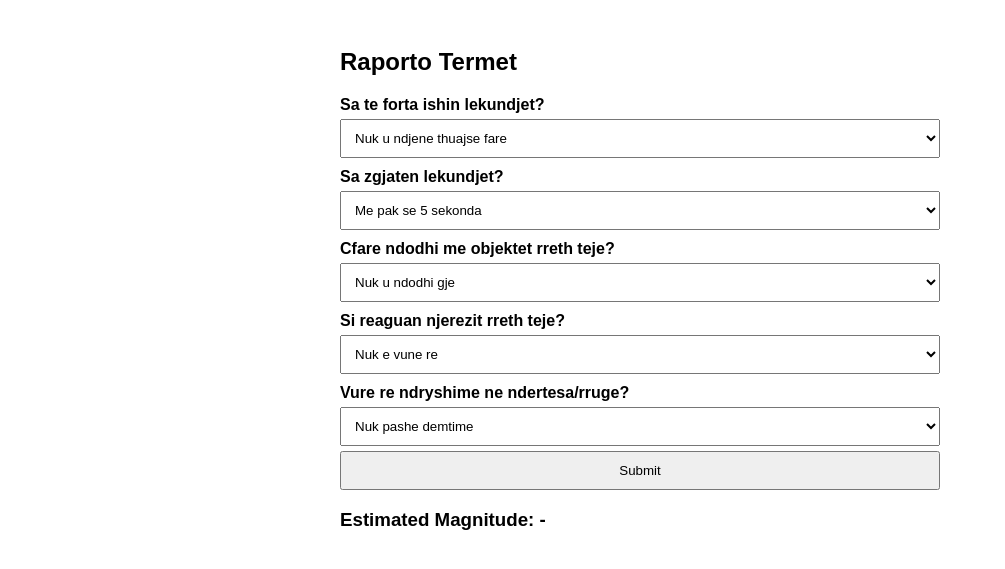
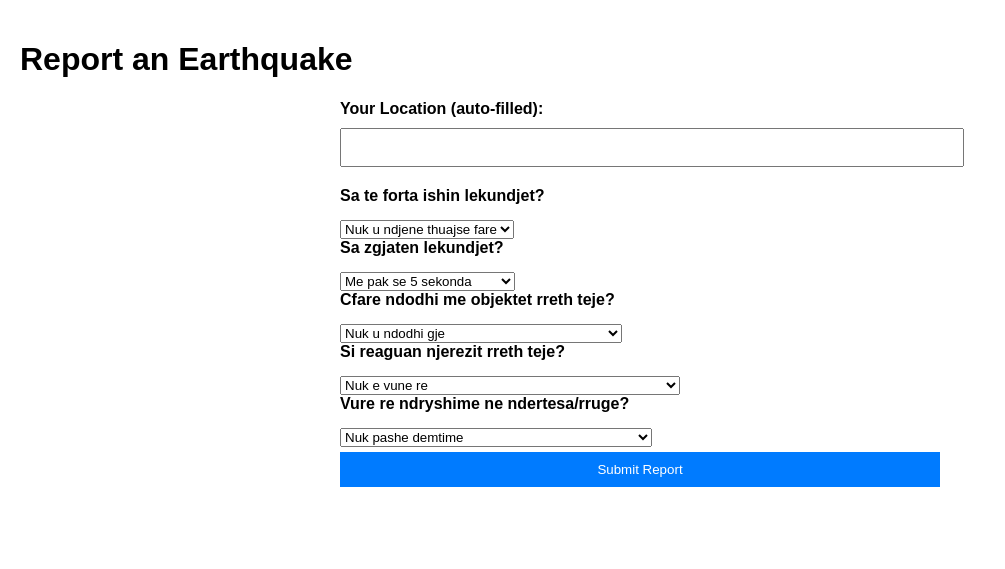
Before and after one commit to biora-code/earthquake-geoapp, a Flask app: template templates/report_earthquake.html in a window 1280 px wide. Shown: the top 569 px of the page, without its empty margins (0-1005 px from the left). Run offline with Flask 3, Linux system fonts and the light colour scheme; the template is opened without the code that fills it, so the values that code supplies are empty.

Commit message:
functioning user reporting

```diff
--- a/app.py
+++ b/app.py
@@ -8,8 +8,41 @@ from sklearn.ensemble import RandomForestRegressor
 
 app = Flask(__name__)
 
+# File to store reports
+FILE_PATH = "earthquake_reports.json"
 
+def load_reports():
+    """Load existing earthquake reports from JSON file."""
+    try:
+        with open(FILE_PATH, "r") as file:
+            return json.load(file)
+    except FileNotFoundError:
+        return []  # Return empty list if file doesn't exist
 
+def save_reports(reports):
+    """Save reports to JSON file."""
+    with open(FILE_PATH, "w") as file:
+        json.dump(reports, file, indent=4)
+
+def predict_magnitude(shaking,duration, objects, reaction, damage):
+    # Load dataset (simulated), BUT LATER ON WE HAVE TO SWITCH TO READING TO earthquake_reports and magnitude of a certain no of earthquakes nearby
+    report_data = {
+        "shaking": [1, 2, 3, 4, 5, 5, 3, 4, 2, 1],
+        "duration": [1, 2, 3, 4, 4, 3, 2, 2, 1, 1],
+        "objects": [1, 2, 3, 4, 5, 4, 3, 3, 2, 1],
+        "reaction": [1, 2, 3, 4, 5, 5, 4, 3, 2, 1],
+        "damage": [1, 2, 3, 4, 5, 5, 3, 2, 2, 1],
+        "magnitude": [3.1, 3.5, 4.2, 5.0, 6.8, 7.1, 4.5, 5.5, 3.8, 3.0]
+    }
+    X = np.column_stack((report_data["shaking"], report_data["duration"], report_data["objects"], report_data['reaction'], report_data["damage"]))
+    y = np.array(report_data["magnitude"])
+    # Train the model
+    model = RandomForestRegressor(n_estimators=100, random_state=42)
+    model.fit(X, y)
+    # Predict magnitude based on the input data
+    input_data = np.array([[shaking, duration, objects, reaction, damage]])
+    predicted_magnitude = model.predict(input_data)[0]
+    return predicted_magnitude
 
 @app.route('/')
 def home():
@@ -88,86 +121,57 @@ def get_earthquakes():
         print(f"Error fetching earthquake data: {e}")
         return jsonify({'error': 'Failed to fetch data from the seismic database.'}), 500
 
-# File to store reports
-FILE_PATH = "earthquake_reports.json"
+@app.route('/report_earthquake')
+def report_earthquake():
+    return render_template('report_earthquake.html')
 
-def load_reports():
-    """Load existing earthquake reports from JSON file."""
+
+
+@app.route('/submit_report', methods=['POST'])
+def submit_report():
     try:
-        with open(FILE_PATH, "r") as file:
-            return json.load(file)
-    except FileNotFoundError:
-        return []  # Return empty list if file doesn't exist
+        # Extract data from the form
+        location = request.form.get('location')
+        shaking = request.form.get('shaking')
+        duration = request.form.get('duration')
+        objects = request.form.get('objects')
+        reactions = request.form.get('reactions')
+        damage = request.form.get('damage')
+        submission_time = datetime.utcnow().isoformat() + "Z"
 
-def save_reports(reports):
-    """Save reports to JSON file."""
-    with open(FILE_PATH, "w") as file:
-        json.dump(reports, file, indent=4)
-# Load dataset (simulated)
-report_data = {
-    "shaking": [1, 2, 3, 4, 5, 5, 3, 4, 2, 1],
-    "duration": [1, 2, 3, 4, 4, 3, 2, 2, 1, 1],
-    "objects": [1, 2, 3, 4, 5, 4, 3, 3, 2, 1],
-    "reaction": [1, 2, 3, 4, 5, 5, 4, 3, 2, 1],
-    "damage": [1, 2, 3, 4, 5, 5, 3, 2, 2, 1],
-    "magnitude": [3.1, 3.5, 4.2, 5.0, 6.8, 7.1, 4.5, 5.5, 3.8, 3.0]
-}
+        # Predict the magnitude
+        predicted_magnitude = predict_magnitude(shaking, duration, objects, reactions, damage)
+        print("DID THE PREDICTION")
+        # Load existing reports
+        reports = load_reports()
 
-X = np.column_stack((report_data["shaking"], report_data["duration"], report_data["objects"], report_data['reaction'], report_data["damage"]))
-y = np.array(report_data["magnitude"])
-
-# Train the model
-model = RandomForestRegressor(n_estimators=100, random_state=42)
-model.fit(X, y)
-
-@app.route("/report_earthquake", methods=["POST"])
-def report_earthquake():
-    # Make sure the data is coming in JSON format
-    if request.is_json:
-        report_data = request.get_json()
-
-        # Extract values from the request data
-        shaking = report_data.get("shaking")
-        duration = report_data.get("duration")
-        objects = report_data.get("objects")
-        reaction = report_data.get("reaction")
-        damage = report_data.get("damage")
-
-        # Check if all required fields are provided
-        if None in [shaking, duration, objects, reaction, damage]:
-            return jsonify({"error": "Missing input fields"}), 400
-
-        # Predict magnitude based on the input data
-        input_data = np.array([[shaking, duration, objects, reaction, damage]])
-        predicted_magnitude = model.predict(input_data)[0]
-
-        # Create report dictionary
-        report = {
+        # Add new report
+        new_report = {
+            "id": len(reports) + 1,
+            "location": location,
             "shaking": shaking,
             "duration": duration,
             "objects": objects,
-            "reaction": reaction,
+            "reactions": reactions,
             "damage": damage,
-            "predicted_magnitude": round(predicted_magnitude, 1)
+            "predicted_magnitude": predicted_magnitude,
+            "submission_time": submission_time
         }
+        reports.append(new_report)
 
-        # Save the report to the JSON file
-        reports = load_reports()
-        reports.append(report)
+        # Save back to JSON file
         save_reports(reports)
 
-        # Return success message
-        return jsonify({"message": "Report saved", "predicted_magnitude": report["predicted_magnitude"]})
+        # Return response
+        return jsonify({
+            "message": "Thank you for your report!",
+            "predicted_magnitude": predicted_magnitude
+        })
 
-    # If the request is not in JSON format, return an error
-    return jsonify({"error": "Invalid content type. Expecting JSON data."}), 400
+    except Exception as e:
+        print(f"Error: {e}")
+        return jsonify({"error": "Failed to submit the report."}), 500
 
-
-
-@app.route("/reports", methods=["GET"])
-def get_reports():
-    """Retrieve all saved earthquake reports."""
-    return jsonify(load_reports())
 
 
 if __name__ == '__main__':
--- a/biorasenv/pyvenv.cfg
+++ b/biorasenv/pyvenv.cfg
@@ -1,5 +1,5 @@
 home = C:\Program Files\Python313
 include-system-site-packages = false
 version = 3.13.1
-executable = C:\Users\bmerollari\OneDrive - Engineering Ingegneria Informatica S.p.A\Desktop\saml_pro\earthquake-geoapp\biorasenv\Scripts\python.exe
-command = C:\Users\bmerollari\OneDrive - Engineering Ingegneria Informatica S.p.A\Desktop\saml_pro\earthquake-geoapp\biorasenv\Scripts\python.exe -m venv C:\Users\bmerollari\OneDrive - Engineering Ingegneria Informatica S.p.A\Desktop\saml_pro\earthquake-geoapp\biorasenv
+executable = C:\Program Files\Python313\python.exe
+command = C:\Program Files\Python313\python.exe -m venv C:\Users\bmerollari\OneDrive - Engineering Ingegneria Informatica S.p.A\Desktop\saml_pro\earthquake-geoapp\biorasenv
--- a/templates/report_earthquake.html
+++ b/templates/report_earthquake.html
@@ -3,81 +3,102 @@
 <head>
     <meta charset="UTF-8">
     <meta name="viewport" content="width=device-width, initial-scale=1.0">
-    <title>Earthquake Experience Form</title>
+    <title>Report Earthquake</title>
     <style>
-        body { font-family: Arial, sans-serif; padding: 20px; }
-        .container { max-width: 600px; margin: auto; }
-        label { display: block; margin-top: 10px; font-weight: bold; }
-        select, button { width: 100%; padding: 10px; margin-top: 5px; }
+        body {
+            font-family: Arial, sans-serif;
+            margin: 0;
+            padding: 20px;
+        }
+        form {
+            max-width: 600px;
+            margin: auto;
+        }
+        .form-group {
+            margin-bottom: 15px;
+        }
+        label {
+            display: block;
+            margin-bottom: 5px;
+            font-weight: bold;
+        }
+        textarea, input[type="text"], button {
+            width: 100%;
+            padding: 10px;
+            margin: 5px 0;
+        }
+        button {
+            background-color: #007BFF;
+            color: white;
+            border: none;
+            cursor: pointer;
+        }
+        button:hover {
+            background-color: #0056b3;
+        }
     </style>
+    <script>
+        function getLocation() {
+            if (navigator.geolocation) {
+                navigator.geolocation.getCurrentPosition((position) => {
+                    const locationInput = document.getElementById('location');
+                    locationInput.value = `${position.coords.latitude}, ${position.coords.longitude}`;
+                }, () => {
+                    alert('Unable to fetch your location.');
+                });
+            } else {
+                alert('Geolocation is not supported by your browser.');
+            }
+        }
+    </script>
 </head>
-<body>
-    <div class="container">
-        <h2>Raporto Termet</h2>
-        <form id="earthquakeForm" action="/report_earthquake" method="POST">
-            <label>Sa te forta ishin lekundjet?</label>
-            <select id="shaking">
+<body onload="getLocation()">
+    <h1>Report an Earthquake</h1>
+    <form method="POST" action="/submit_report">
+        <div class="form-group">
+            <label for="location">Your Location (auto-filled):</label>
+            <input type="text" id="location" name="location" readonly required>
+        </div>
+        <label class="form-group">Sa te forta ishin lekundjet?</label>
+        <select id="shaking" name="shaking">
             <option value="1">Nuk u ndjene thuajse fare</option>
             <option value="2">Lekundje te lehta</option>
             <option value="3">Lekundje te moderuara</option>
             <option value="4">Lekundje te forta</option>
             <option value="5">Lekundje shume te forta</option>
         </select>
-
-            <label>Sa zgjaten lekundjet?</label>
-            <select id="duration">
+        <label class="form-group">Sa zgjaten lekundjet?</label>
+        <select id="duration" name="duration">
             <option value="1">Me pak se 5 sekonda</option>
             <option value="2">5 - 10 sekonda</option>
             <option value="3">10 - 30 sekonda</option>
             <option value="4">Me shume se 30 sekonda</option>
         </select>
-
-            <label>Cfare ndodhi me objektet rreth teje?</label>
-            <select id="objects">
+        <label class="form-group">Cfare ndodhi me objektet rreth teje?</label>
+        <select id="objects" name="objects">
             <option value="1">Nuk u ndodhi gje</option>
             <option value="2">U lekunden pak ne te djathte/te majte</option>
             <option value="3">Objektet e vogla rane (libra, vazo etj)</option>
             <option value="4">Rane objekte te renda (dollapi, frigoriferi etj) </option>
             <option value="5">Pati kolaps te te gjitha objekteve rreth meje</option>
         </select>
-
-            <label>Si reaguan njerezit rreth teje?</label>
-            <select id="reaction">
+        <label class="form-group">Si reaguan njerezit rreth teje?</label>
+        <select id="reaction" name="reactions">
             <option value="1">Nuk e vune re</option>
             <option value="2">Disa e ndjene, por nuk u shqetesuan</option>
             <option value="3">E ndjene thuajse te gjithe, nje pjese e tyre u alarmuan</option>
             <option value="4">Te gjithe e ndjene dhe dolen jashte menjehere</option>
             <option value="5">Te gjithe u panikosen dhe pashe dhe te lenduar</option>
         </select>
-
-            <label>Vure re ndryshime ne ndertesa/rruge?</label>
-            <select id="damage">
+        <label class="form-group">Vure re ndryshime ne ndertesa/rruge?</label>
+        <select id="damage" name="damage">
             <option value="1">Nuk pashe demtime</option>
             <option value="2">Pashe krisje te vogla neper mure</option>
             <option value="3">Pashe krisje te dukshme neper mure</option>
             <option value="4">Pashe ndertesa dhe rruge pjeserisht te demtuara</option>
             <option value="5">Pashe ndertesa/rruge te demtuara rendshem</option>
         </select>
-
-            <button type="button" onclick="submitForm()">Submit</button>
+        <button type="submit">Submit Report</button>
     </form>
-
-        <h3>Estimated Magnitude: <span id="magnitude">-</span></h3>
-    </div>
-
-    <script>
-        function submitForm() {
-            let shaking = parseInt(document.getElementById("shaking").value);
-            let duration = parseInt(document.getElementById("duration").value);
-            let objects = parseInt(document.getElementById("objects").value);
-            let reaction = parseInt(document.getElementById("reaction").value);
-            let damage = parseInt(document.getElementById("damage").value);
-
-            let totalScore = shaking + duration + objects + reaction + damage;
-            let estimatedMagnitude = (totalScore / 5) + 3;  // Simple scoring model
-
-            document.getElementById("magnitude").innerText = estimatedMagnitude.toFixed(1);
-        }
-    </script>
 </body>
 </html>
```
Also changed, not shown: earthquake_reports.json (added, +46 -0 lines), 2 other files. Lines whose indentation alone changed are shown as unchanged.
